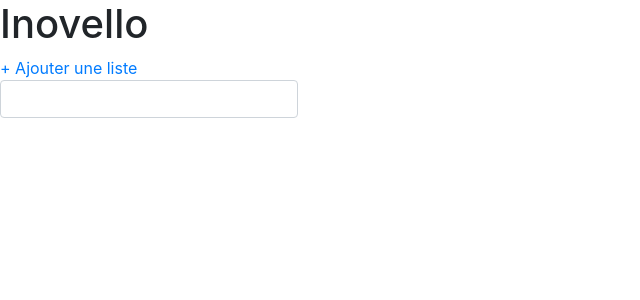
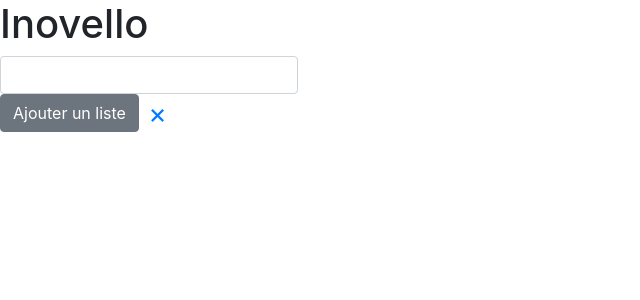
Before and after one commit to desirelabs/inovello, a React (Create React App) app: page / in a window 1280 px wide. Both pictures are taken after a click on the link "+ Ajouter une liste". Shown: the top 300 px of the page, without its empty margins (0-640 px from the left). Built offline with nearby package versions, Linux system fonts and the light colour scheme.

Commit message:
implement add to list form actions

```diff
--- a/src/Inovello/CardsColumns.js
+++ b/src/Inovello/CardsColumns.js
@@ -7,14 +7,18 @@
     super()
     this.state = {
       columns: [],
-      inputValue: ''
+      inputValue: '',
+      toggle: false
     }
   }
 
-  addColumn(columnName) {
-    this.setState({
-      columns: [...this.state.columns, columnName]
-    })
+  addColumn = () => {
+    if (this.state.inputValue) {
+      this.setState({
+        columns: [...this.state.columns, this.state.inputValue],
+        inputValue: ''
+      })
+    }
   }
 
   onChange = e => {
@@ -23,17 +27,25 @@
     })
   }
 
+  onToggle = bool => {
+    this.setState({
+      toggle: bool
+    })
+  }
+
   render() {
     return (
       <Row>
         {this.state.columns.map((column, i) => (
           <Col xs={3} key={i}>
-            colonne {i}
+            {column}
           </Col>
         ))}
         <Col xs={3}>
           <CreateColumn
             columnsCount={this.state.columns.length}
+            toggle={this.state.toggle}
+            onToggle={this.onToggle}
             addColumn={this.addColumn}
             onChange={this.onChange}
             inputValue={this.state.inputValue}
--- a/src/Inovello/CreateColumn.js
+++ b/src/Inovello/CreateColumn.js
@@ -1,11 +1,35 @@
 import React from 'react'
-import { Input } from 'reactstrap'
+import { Input, Button } from 'reactstrap'
 
-const CreateColumn = ({ columnsCount, addColumn, onChange, inputValue }) => (
+const CreateColumn = ({ columnsCount, addColumn, onChange, inputValue, toggle, onToggle }) => (
   <div>
-    <a href="#">{columnsCount === 0 ? '+ Ajouter une liste' : '+ Ajouter une autre liste '}</a>
-    <Input onChange={onChange} value={inputValue} />
+    {toggle ? (
+      <div>
+        <Input onChange={onChange} value={inputValue} onKeyPress={e => e.key === 'Enter' && addColumn()} />
+        <div style={{ display: 'flex' }}>
+          <Button onClick={() => addColumn()}>Ajouter un liste</Button>
+          <a href="#" onClick={() => onToggle(false)} style={closeButton}>
+            &times;
+          </a>
+        </div>
+      </div>
+    ) : (
+      <a href="#" onClick={() => onToggle(true)}>
+        {columnsCount === 0 ? '+ Ajouter une liste' : '+ Ajouter une autre liste '}
+      </a>
+    )}
   </div>
 )
 
+const closeButton = {
+  width: '37px',
+  height: '37px',
+  fontSize: '28px',
+  lineHeight: '28px',
+  display: 'flex',
+  alignItems: 'center',
+  justifyContent: 'center',
+  textDecoration: 'none'
+}
+
 export default CreateColumn
```
